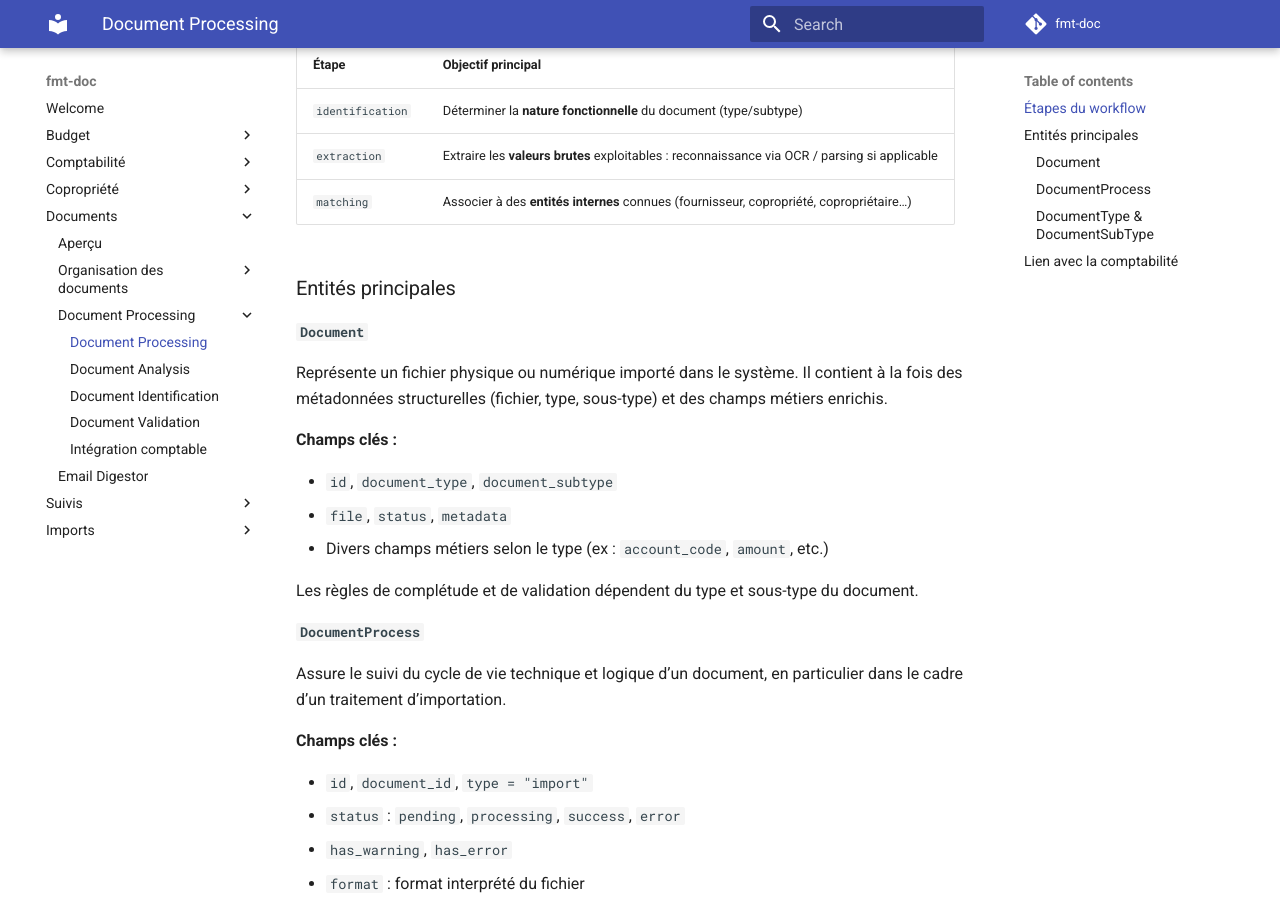
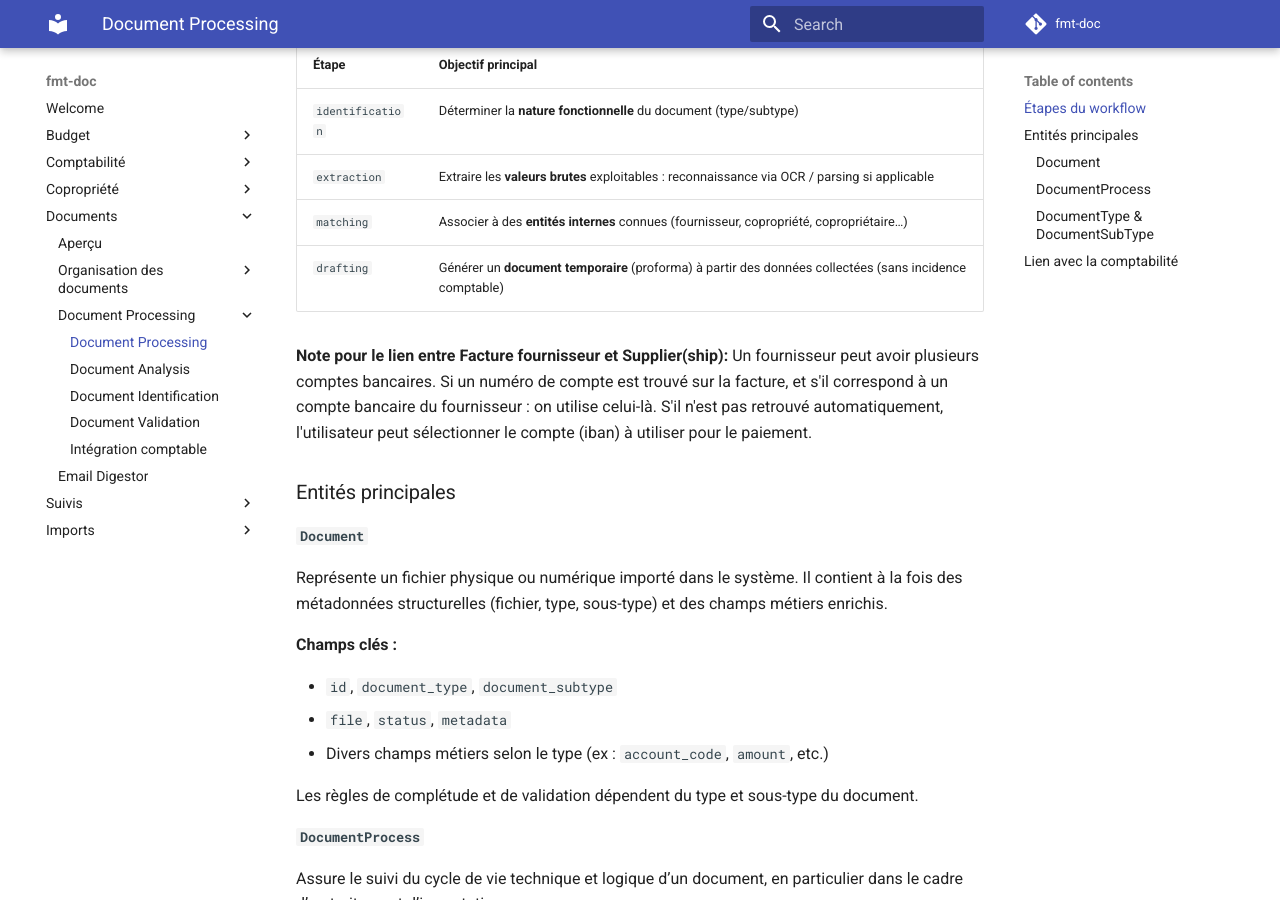
Before and after one commit to fmt-saas/fmt-doc, an MkDocs documentation site: the page built from docs/documents/document-processing/document-processing.md, in a window 1280 px wide and 900 px high, scrolled down 1240 px. Built offline with MkDocs 1.6.1 and Material for MkDocs 9.7.7, drawn with Linux system fonts in a browser that asks for light colours; comment, search, counter and statistics services are not loaded.

Commit message:
completed drafting

```diff
--- a/docs/documents/document-processing/document-processing.md
+++ b/docs/documents/document-processing/document-processing.md
@@ -33,6 +33,12 @@ L'étape **`Completion`** se décompte en 3 parties:
 | `identification` | Déterminer la **nature fonctionnelle** du document (type/subtype) |
 | `extraction`     | Extraire les **valeurs brutes** exploitables : reconnaissance via OCR / parsing si applicable |
 | `matching`       | Associer à des **entités internes** connues (fournisseur, copropriété, copropriétaire…) |
+| `drafting`       | Générer un **document temporaire** (proforma) à partir des données collectées (sans incidence comptable) |
+
+
+
+**Note pour le lien entre Facture fournisseur et Supplier(ship):**
+Un fournisseur peut avoir plusieurs comptes bancaires. Si un numéro de compte est trouvé sur la facture, et s'il correspond à un compte bancaire du fournisseur : on utilise celui-là. S'il n'est pas retrouvé automatiquement,  l'utilisateur peut sélectionner le compte (iban) à utiliser pour le paiement.
 
 
 
```
